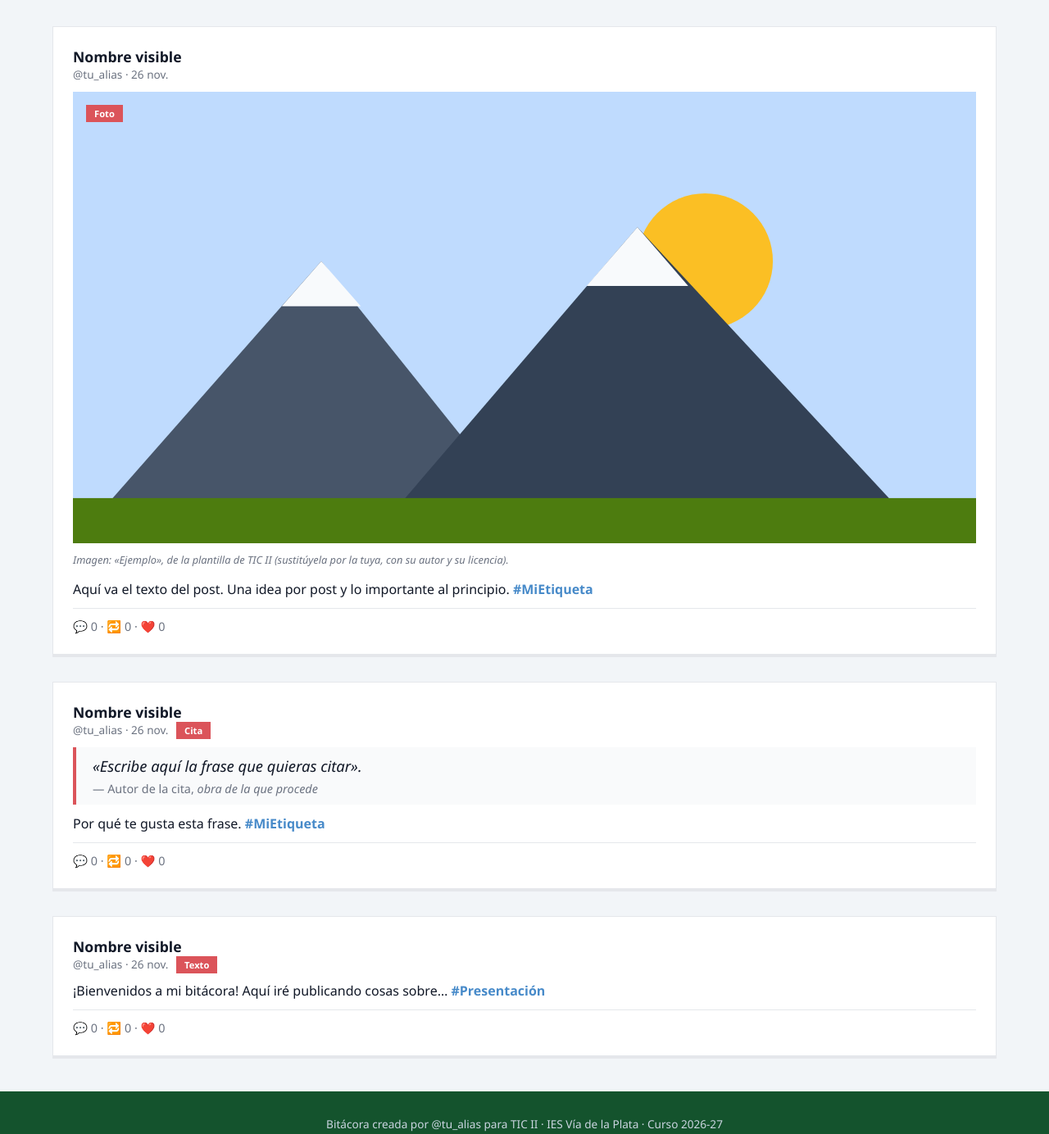
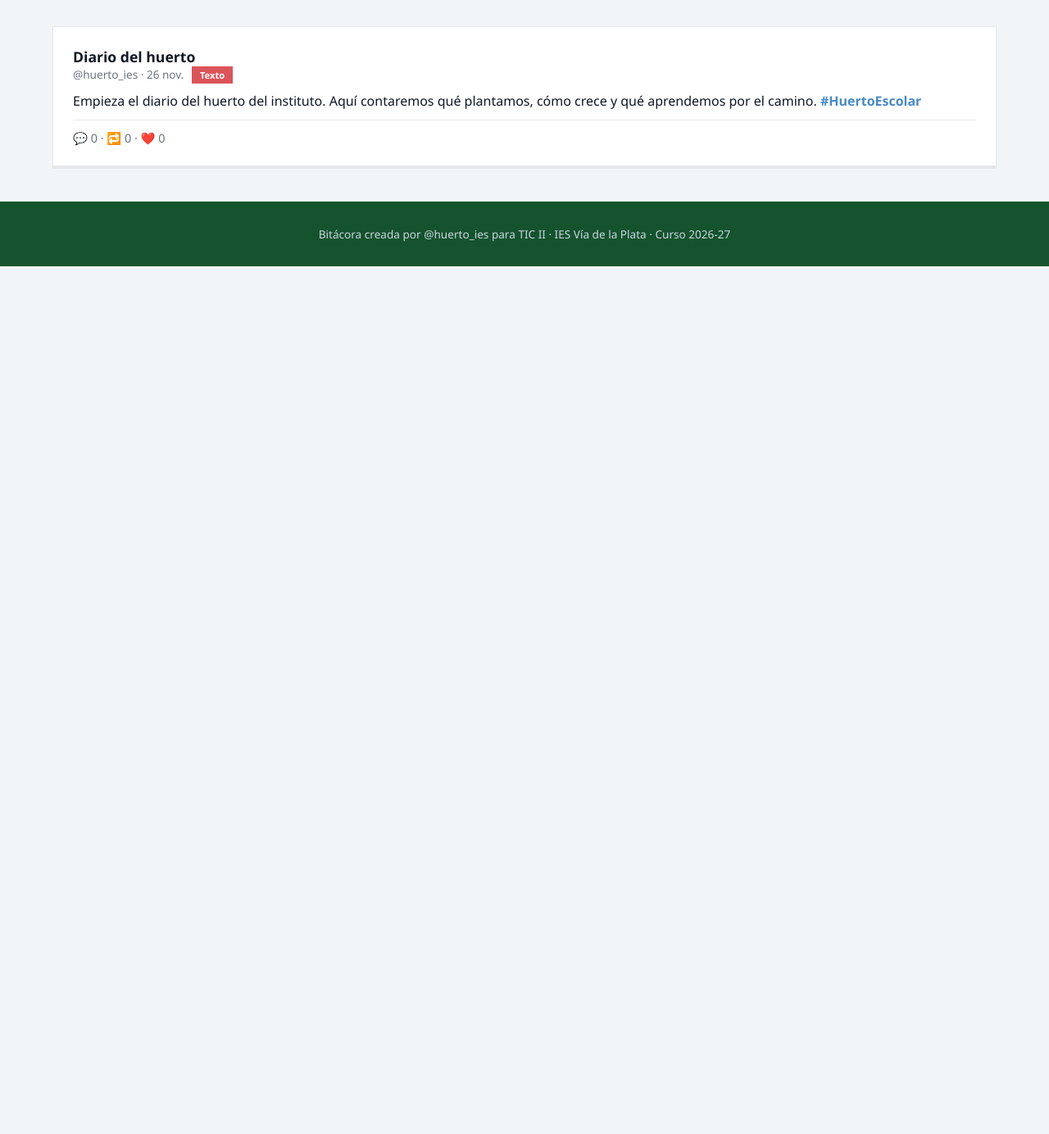
Before and after one commit to iesviadelaplata-tic2-2026/demo-profesor-ut2, a plain HTML site: page index.html in a window 1280 px wide. Shown: the part 260-1644 px from the top of the page at 82% size. After the commit the page ends 800 px from the top, so only its background shows below. Drawn offline with Linux system fonts and the light colour scheme.

Commit message:
primer post

```diff
--- a/index.html
+++ b/index.html
@@ -17,55 +17,16 @@
 
   <!-- TIMELINE: cada post es un <article class="post">. El más reciente, arriba -->
   <main class="timeline">
-
-    <!-- POST DE FOTO -->
     <article class="post">
       <header class="post-cabecera">
-        <h2>Nombre visible</h2>
+        <h2>Diario del huerto</h2>
         <p class="meta">
-          @tu_alias · <time datetime="2026-11-26">26 nov.</time>
-        </p>
-      </header>
-      <figure class="post-imagen">
-        <img src="img/ejemplo.svg" alt="Dibujo de unas montañas con el sol detrás">
-        <span class="tipo">Foto</span>
-        <figcaption>Imagen: «Ejemplo», de la plantilla de TIC II (sustitúyela por la tuya, con su autor y su licencia).</figcaption>
-      </figure>
-      <p>Aquí va el texto del post. Una idea por post y lo importante al principio. <a class="etiqueta" href="#">#MiEtiqueta</a></p>
-      <footer class="post-pie">
-        <p>💬 0 · 🔁 0 · ❤️ 0</p>
-      </footer>
-    </article>
-
-    <!-- POST DE CITA -->
-    <article class="post">
-      <header class="post-cabecera">
-        <h2>Nombre visible</h2>
-        <p class="meta">
-          @tu_alias · <time datetime="2026-11-26">26 nov.</time>
-          <span class="tipo">Cita</span>
-        </p>
-      </header>
-      <blockquote>
-        <p>«Escribe aquí la frase que quieras citar».</p>
-        <footer>— Autor de la cita, <cite>obra de la que procede</cite></footer>
-      </blockquote>
-      <p>Por qué te gusta esta frase. <a class="etiqueta" href="#">#MiEtiqueta</a></p>
-      <footer class="post-pie">
-        <p>💬 0 · 🔁 0 · ❤️ 0</p>
-      </footer>
-    </article>
-
-    <!-- POST DE TEXTO -->
-    <article class="post">
-      <header class="post-cabecera">
-        <h2>Nombre visible</h2>
-        <p class="meta">
-          @tu_alias · <time datetime="2026-11-26">26 nov.</time>
+          @huerto_ies · <time datetime="2026-11-26">26 nov.</time>
           <span class="tipo">Texto</span>
         </p>
       </header>
-      <p>¡Bienvenidos a mi bitácora! Aquí iré publicando cosas sobre… <a class="etiqueta" href="#">#Presentación</a></p>
+      <p>Empieza el diario del huerto del instituto. Aquí contaremos qué plantamos, cómo crece y qué aprendemos por el camino.
+        <a class="etiqueta" href="#">#HuertoEscolar</a></p>
       <footer class="post-pie">
         <p>💬 0 · 🔁 0 · ❤️ 0</p>
       </footer>
@@ -74,7 +35,7 @@
   </main>
 
   <footer class="pie">
-    <p>Bitácora creada por @tu_alias para TIC II · IES Vía de la Plata · Curso 2026-27</p>
+    <p>Bitácora creada por @huerto_ies para TIC II · IES Vía de la Plata · Curso 2026-27</p>
   </footer>
 
 </body>
```
